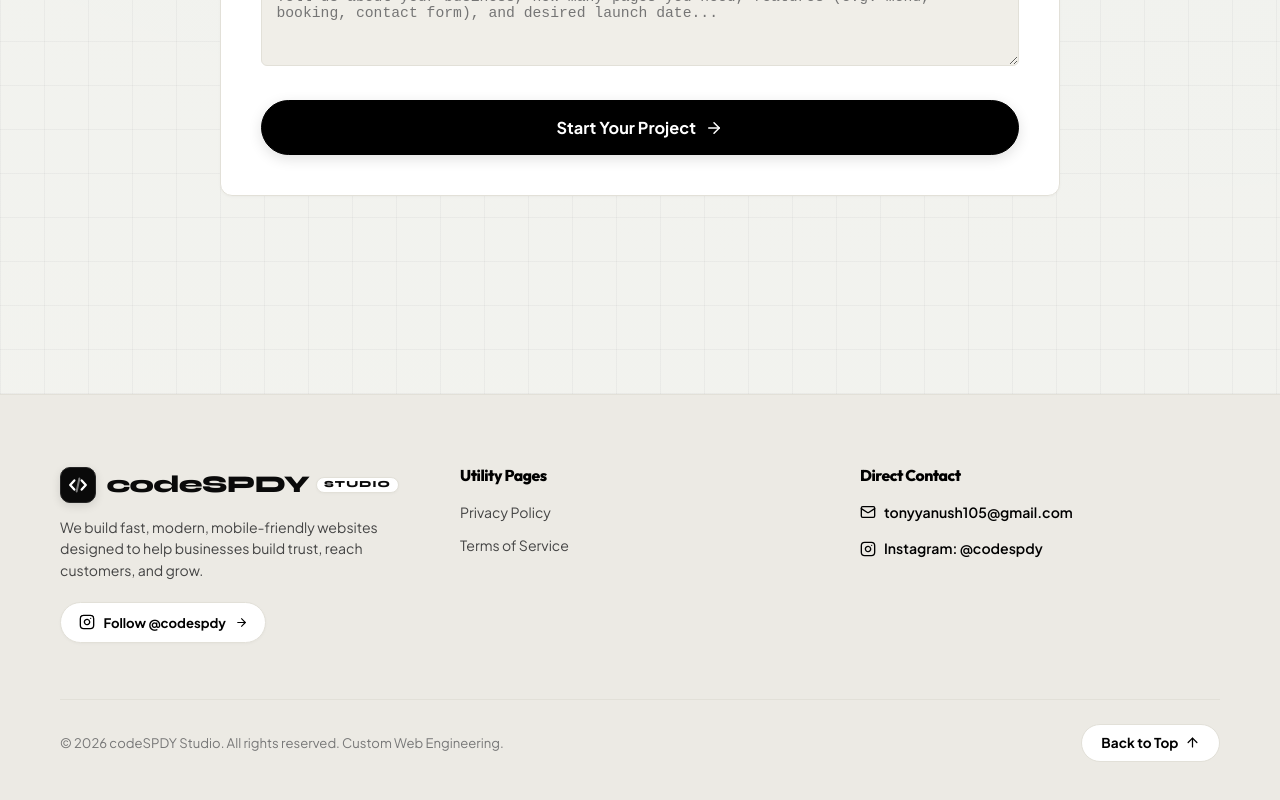
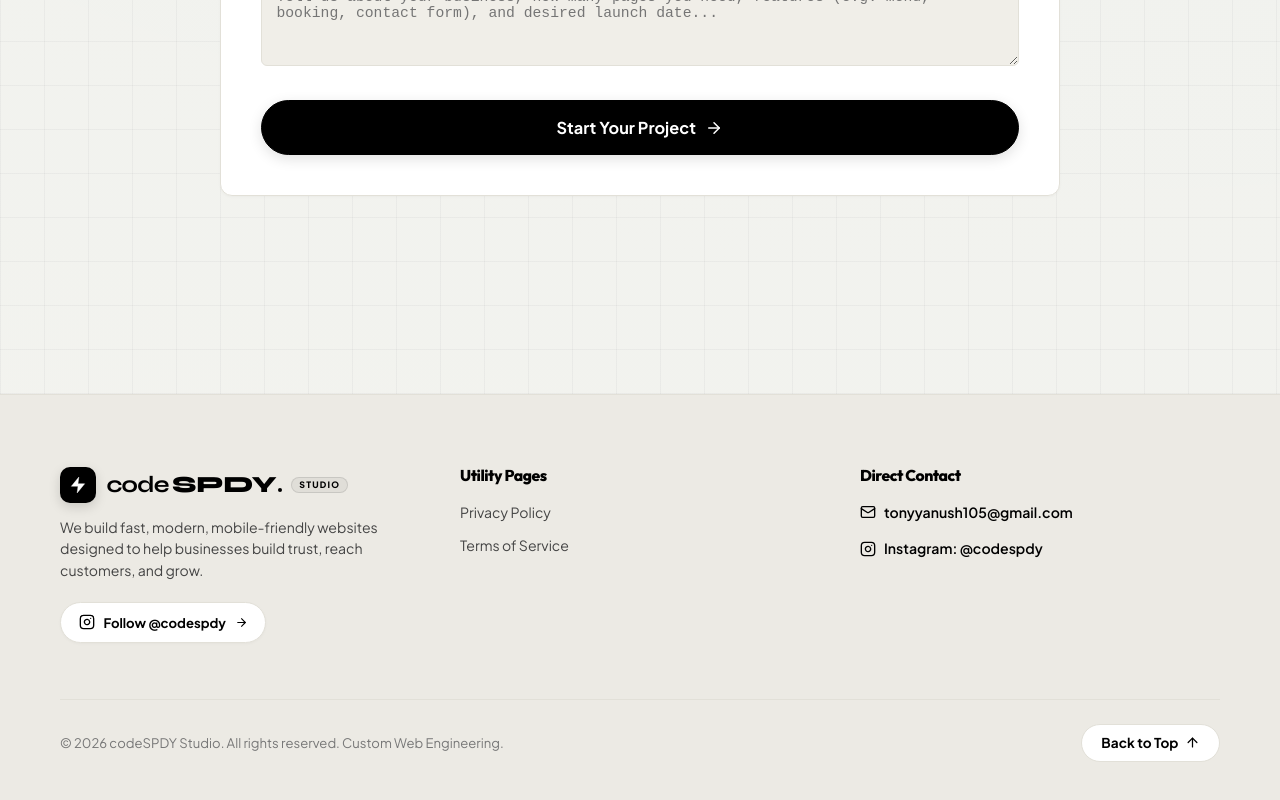
Before and after one commit to don-yanush25/codespdy, a React (Vite) app: page / in a window 1280 px wide. Shown: the part 10739-11539 px from the top of the page. Built offline with nearby package versions, Linux system fonts and the light colour scheme.

Commit message:
Craft 10/10 iconic speed-code emblem and refined typographical contrast for codeSPDY brand mark

```diff
--- a/src/components/CodeSpdyLogo.jsx
+++ b/src/components/CodeSpdyLogo.jsx
@@ -12,99 +12,100 @@ export default function CodeSpdyLogo({ size = 'default', showBadge = true, theme
         gap: '0.65rem',
         textDecoration: 'none',
         userSelect: 'none',
+        transition: 'transform 0.2s ease',
       }}
       className="codespdy-brand-mark"
+      onMouseEnter={(e) => (e.currentTarget.style.transform = 'scale(1.02)')}
+      onMouseLeave={(e) => (e.currentTarget.style.transform = 'scale(1)')}
     >
-      {/* Precision Geometric Emblem */}
+      {/* 10/10 Iconic Speed-Code Geometric Emblem */}
       <div
         style={{
           width: `${iconSize}px`,
           height: `${iconSize}px`,
           borderRadius: '10px',
-          background: '#0a0a0a',
-          border: '1.5px solid #262626',
-          boxShadow: '0 3px 10px rgba(0, 0, 0, 0.12)',
+          background: '#000000',
           display: 'flex',
           alignItems: 'center',
           justifyContent: 'center',
           flexShrink: 0,
+          boxShadow: '0 4px 12px rgba(0, 0, 0, 0.15)',
           position: 'relative',
-          overflow: 'hidden',
         }}
       >
         <svg
-          width={isSmall ? '18' : '22'}
-          height={isSmall ? '18' : '22'}
+          width={isSmall ? '18' : '20'}
+          height={isSmall ? '18' : '20'}
           viewBox="0 0 24 24"
           fill="none"
           xmlns="http://www.w3.org/2000/svg"
         >
-          {/* Left Bracket */}
+          {/* Lightning / Speed Code Bracket Symbol */}
           <path
-            d="M8 7L3.5 12L8 17"
+            d="M13 2.5L4 13.5H12L11 21.5L20 10.5H12L13 2.5Z"
+            fill="#ffffff"
             stroke="#ffffff"
-            strokeWidth="2.5"
-            strokeLinecap="round"
+            strokeWidth="0.5"
             strokeLinejoin="round"
-          />
-          {/* Right Bracket */}
-          <path
-            d="M16 7L20.5 12L16 17"
-            stroke="#ffffff"
-            strokeWidth="2.5"
-            strokeLinecap="round"
-            strokeLinejoin="round"
-          />
-          {/* Center Speed Slash */}
-          <path
-            d="M13.5 5L10.5 19"
-            stroke="rgba(255, 255, 255, 0.45)"
-            strokeWidth="2.2"
-            strokeLinecap="round"
           />
         </svg>
       </div>
 
-      {/* ITC Kabel Style Geometric Brand Typography */}
-      <div style={{ display: 'flex', alignItems: 'center', gap: '0.4rem' }}>
+      {/* 10/10 Typographic Brand Lockup */}
+      <div style={{ display: 'flex', alignItems: 'baseline', gap: '0.2rem' }}>
         <span
           style={{
-            fontFamily: "'Syne', 'Outfit', sans-serif",
-            fontSize: isSmall ? '1.3rem' : '1.5rem',
-            fontWeight: 800,
+            fontFamily: "'Syne', 'Plus Jakarta Sans', sans-serif",
+            fontSize: isSmall ? '1.28rem' : '1.45rem',
+            fontWeight: 500,
             letterSpacing: '-0.03em',
+            color: '#000000',
             lineHeight: 1,
-            color: '#0a0a0a',
-            textTransform: 'none',
           }}
         >
           code
+        </span>
+        <span
+          style={{
+            fontFamily: "'Syne', 'Plus Jakarta Sans', sans-serif",
+            fontSize: isSmall ? '1.28rem' : '1.45rem',
+            fontWeight: 900,
+            letterSpacing: '-0.01em',
+            color: '#000000',
+            lineHeight: 1,
+            display: 'inline-flex',
+            alignItems: 'baseline',
+          }}
+        >
+          SPDY
           <span
             style={{
-              color: '#0a0a0a',
-              fontWeight: 900,
-              letterSpacing: '-0.015em',
+              width: '4px',
+              height: '4px',
+              borderRadius: '50%',
+              background: '#000000',
+              marginLeft: '2px',
+              display: 'inline-block',
             }}
-          >
-            SPDY
-          </span>
+          />
         </span>
 
         {showBadge && (
           <span
             style={{
-              fontFamily: "'Syne', 'Outfit', sans-serif",
-              fontSize: '0.58rem',
+              fontFamily: "'Plus Jakarta Sans', sans-serif",
+              fontSize: '0.55rem',
               fontWeight: 800,
-              letterSpacing: '0.12em',
+              letterSpacing: '0.14em',
               textTransform: 'uppercase',
-              color: '#0a0a0a',
-              background: '#ffffff',
-              border: '1px solid var(--border-color)',
+              color: '#000000',
+              background: 'rgba(0, 0, 0, 0.05)',
+              border: '1px solid rgba(0, 0, 0, 0.1)',
               padding: '0.15rem 0.45rem',
               borderRadius: 'var(--radius-pill)',
-              boxShadow: 'var(--shadow-subtle)',
               lineHeight: 1,
+              marginLeft: '0.35rem',
+              alignSelf: 'center',
             }}
           >
             STUDIO
```
